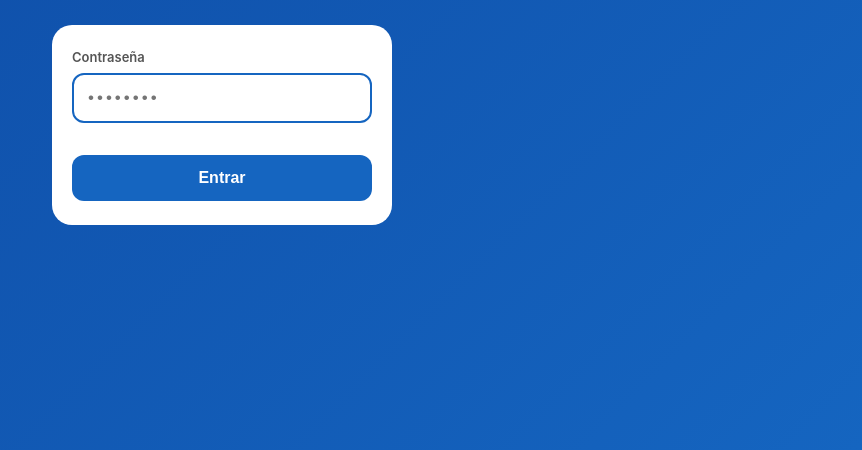
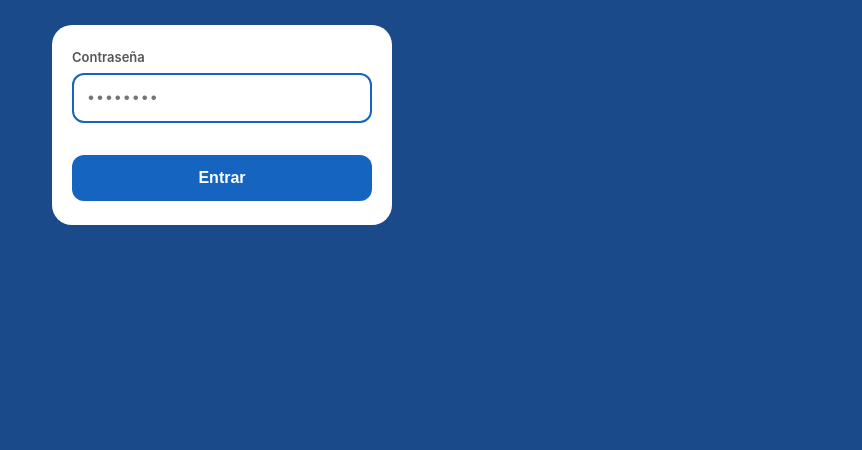
Before and after one commit to franci8319/control-coche, a plain HTML site: page index.html in a window 1280 px wide. Shown: the part 350-800 px from the top of the page, without its empty margins (418-1280 px from the left). Drawn offline with nearby package versions, Linux system fonts and the light colour scheme.

Commit message:
Set login screen background to #1a4a8a
Co-Authored-By: Claude Sonnet 4.6 <noreply@anthropic.com>

```diff
--- a/index.html
+++ b/index.html
@@ -306,7 +306,7 @@
     /* ── Password screen ── */
     .pwd-screen {
       position: fixed; inset: 0;
-      background: linear-gradient(135deg, var(--azul-dark), var(--azul));
+      background: #1a4a8a;
       display: flex; flex-direction: column;
       align-items: center; justify-content: center;
       z-index: 99999; padding: 24px;
```
